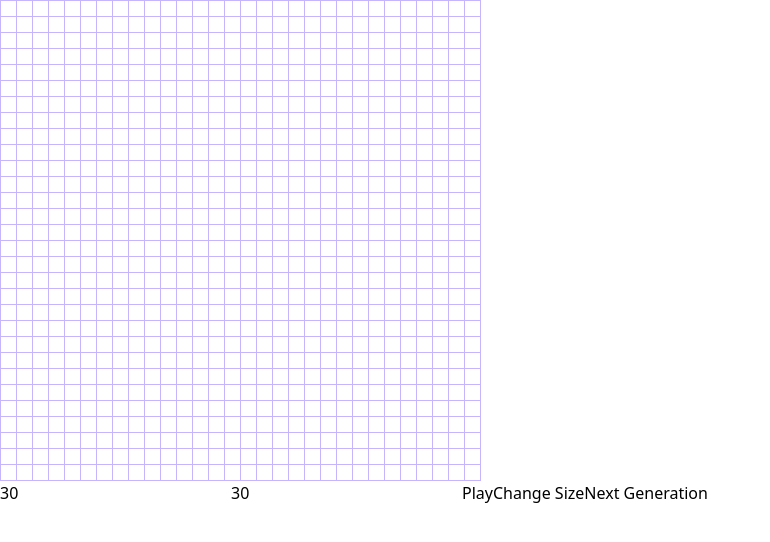
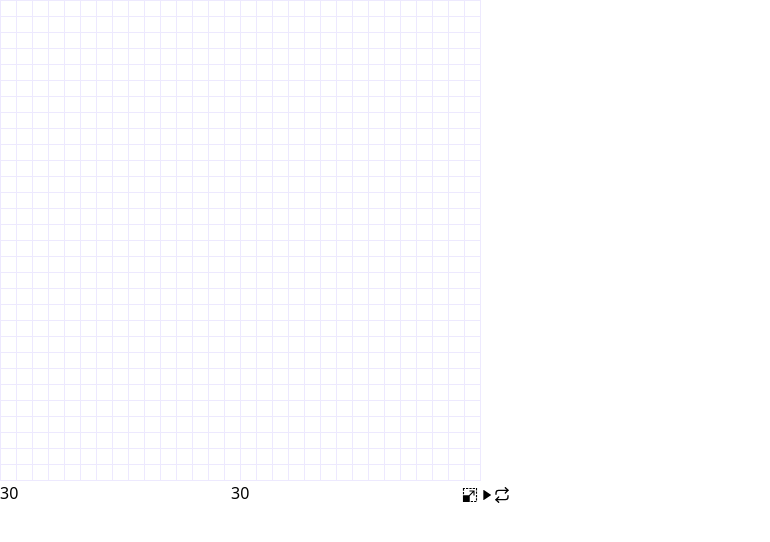
Before and after one commit to pawanbhatta178/gameOfLife, a React (Create React App) app: page / in a window 1280 px wide. Shown: the top 542 px of the page, without its empty margins (0-770 px from the left). Built offline with nearby package versions, Linux system fonts and the light colour scheme.

Commit message:
Icons added

```diff
--- a/package.json
+++ b/package.json
@@ -20,6 +20,7 @@
     "postcss-preset-env": "6.x",
     "react": "^17.0.2",
     "react-dom": "^17.0.2",
+    "react-icons": "^4.2.0",
     "react-scripts": "4.0.3",
     "tailwindcss": "2.x",
     "typescript": "4.x"
--- a/src/App.tsx
+++ b/src/App.tsx
@@ -1,6 +1,7 @@
 import React, {useReducer, useState, useEffect} from 'react';
 import { Grid, RowData  } from './Containers/Grid';
 import * as _ from "lodash";
+import {Icon } from "./Components/Icons";
 
 
  type Action =
@@ -214,10 +215,8 @@ useEffect(() => {
   }
   const interval = setInterval(() => {
     dispatch({ type: "next_generation" });
-    console.log('This will run every second!');
   }, 1000);
   return () => clearInterval(interval);
-
 },[play])
 
 
@@ -230,14 +229,17 @@ useEffect(() => {
   }
 
   const handleRowSizeChange = (e: React.ChangeEvent<HTMLInputElement>) => {
-    setRowSize((currentValue)=>Number(e.target.value));
+    setRowSize((currentValue) =>  Number.isNaN(Number(e.target.value)) ? currentValue : Number(e.target.value));
   }
 
-  const handleColSizeChange = (e:React.ChangeEvent<HTMLInputElement>) => {
-    setColSize((currentValue)=>Number(e.target.value));
-  }
+  const handleColSizeChange = (e: React.ChangeEvent<HTMLInputElement>) => {
+    setColSize((currentValue) => Number.isNaN(Number(e.target.value)) ? currentValue : Number(e.target.value));
+}
 
   const updateGridSize = () => {
+    if (data.length === rowSize && data[0].payload.length === colSize) {
+      return;
+     }
     if (window.confirm("Are you sure you want to proceed? Current grid data will be lost.")) {
       dispatch({type:"alter_grid",col:colSize, row:rowSize})
     }
@@ -257,14 +259,12 @@ useEffect(() => {
 
   return (
     <>
-      <div className="">
       <Grid payload={data} toggleCell={toggleCell}  numRows={9} numCols={9} />
-      </div>
       <input placeholder="# Rows" value={rowSize} onChange={handleRowSizeChange}></input>
       <input placeholder="# Cols" value={colSize} onChange={handleColSizeChange}></input>
-      <button onClick={onPlayToggle}>{play===0?"Play":"Stop" }</button>
-      <button onClick={()=>updateGridSize()}>Change Size</button>
-      <button onClick={()=>getNextGeneration()}>Next Generation</button>
+      <button onClick={updateGridSize}><Icon name={"resize"}/></button>
+      <button onClick={onPlayToggle}>{play === 0 ? < Icon name={ "play"} />:<Icon name="pause"/> }</button>
+      <button className="" onClick={getNextGeneration}><Icon name="repeat" /></button>
       </>
   );
 }
--- /dev/null
+++ b/src/Components/Icons.tsx
@@ -0,0 +1,32 @@
+import React from 'react'
+import { RiPauseFill, RiPlayFill } from "react-icons/ri";
+import { GiResize } from "react-icons/gi";
+import {FiRepeat} from "react-icons/fi";
+
+export interface IconProps  {
+    name: string;
+    className?: string;
+}
+
+const Icon: React.FC<IconProps> = ({ name, className }) => {
+    if (name === "pause") {
+        return <RiPauseFill className={`inline-flex ${className}`}/>
+    }
+
+    if (name === "play") {
+        return <RiPlayFill className={`inline-flex ${className}`}/>
+    }
+    if (name === "repeat") {
+        return <FiRepeat className={`inline-flex ${className}`}/>
+    }
+    if (name === "resize") {
+        return <GiResize className={`inline-flex ${className}`}/>
+    }
+    return <></>
+}
+
+
+
+
+
+export { Icon};
--- a/src/Containers/Grid/index.tsx
+++ b/src/Containers/Grid/index.tsx
@@ -57,7 +57,7 @@ const GridRow: React.FC<GridRowProps> = ({id,payload, toggleCell}) => {
 }
 
 
-const GridCellStyle = `w-4 h-4 border border-purple-300 `;
+const GridCellStyle = `w-4 h-4 border border-purple-100 `;
 const GridCellAliveStyle = `w-4 h-4 border bg-purple-600 border-purple-300 `;
 
 
```
Also changed, not shown: 2 other files (tests, documents, lock files or other folders).
